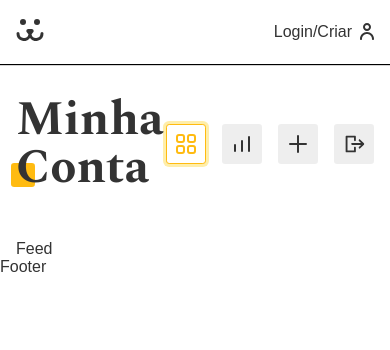
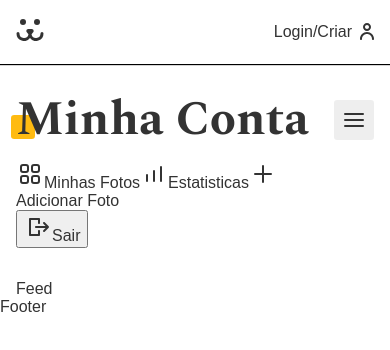
Before and after one commit to ALANVITORIO/Dogs-origamid, a React (Create React App) app: page /conta in a window 390 px wide. Shown: the top 350 px of the page. Built offline with nearby package versions, Linux system fonts and the light colour scheme; no server answers; sample sign-in values are in the browser's storage.

Commit message:
adicionando menu mobile

```diff
--- a/src/Components/User/UserHeaderNav.js
+++ b/src/Components/User/UserHeaderNav.js
@@ -1,18 +1,45 @@
 import React from 'react';
-import { NavLink } from 'react-router-dom';
+import { NavLink, useLocation, useNavigate } from 'react-router-dom';
 import { UserContext } from '../../UserContext';
 import { ReactComponent as MinhasFotos } from '../../Assets/feed.svg';
 import { ReactComponent as Estatisticas } from '../../Assets/estatisticas.svg';
 import { ReactComponent as AdicionarFoto } from '../../Assets/adicionar.svg';
 import { ReactComponent as Sair } from '../../Assets/sair.svg';
 import styles from './UserHeaderNav.module.css';
+import useMedia from '../../Hooks/useMedia';
 
 const UserHeaderNav = () => {
-  const [mobile, setMobile] = React.useState(null);
   const { userLogout } = React.useContext(UserContext);
+  const mobile = useMedia('(max-width: 40rem)');
+  const [mobileMenu, setMobileMenu] = React.useState(false);
+
+  const { pathname } = useLocation();
+  React.useEffect(() => {
+    setMobileMenu(false);
+  }, [pathname]);
+
+  function handleLogout() {
+    userLogout();
+    navigate('/login');
+  }
+
+  const navigate = useNavigate();
 
   return (
-    <nav className={styles.nav}>
+    <>
+      {mobile && (
+        <button
+          aria-label="Menu"
+          className={`${styles.mobileButton} ${mobileMenu &&
+            styles.mobileButtonActive}`}
+          onClick={() => setMobileMenu(!mobileMenu)}
+        ></button>
+      )}
+
+      <nav
+        className={`${mobile ? styles.navMobile : styles.nav}${mobileMenu &&
+          styles.navMobileActive}`}
+      >
         <NavLink to="/conta" end>
           <MinhasFotos />
           {mobile && 'Minhas Fotos'}
@@ -25,11 +52,12 @@ const UserHeaderNav = () => {
           <AdicionarFoto />
           {mobile && 'Adicionar Foto'}
         </NavLink>
-      <button onClick={userLogout}>
+        <button onClick={handleLogout}>
           <Sair />
           {mobile && 'Sair'}
         </button>
       </nav>
+    </>
   );
 };
 
--- a/src/Components/User/UserHeaderNav.module.css
+++ b/src/Components/User/UserHeaderNav.module.css
@@ -3,6 +3,7 @@
   grid-template-columns: repeat(4, 1fr);
   gap: 1rem;
 }
+
 .nav a,
 .nav button {
   background: #eee;
@@ -22,17 +23,106 @@
 .nav button:hover,
 .nav button:focus {
   background: white;
-  outline: none;
   box-shadow: 0 0 0 3px #eee;
   border-color: #333;
+  outline: none;
 }
 
-.nav a:global(.active) {
+.nav :global(a.active) {
   background: white;
   box-shadow: 0 0 0 3px #fea;
   border-color: #fb1;
 }
 
-.nav a:global(.active) svg > * {
+.nav :global(a.active) svg > * {
   fill: #fb1;
 }
+
+.mobileButton {
+  background: #eee;
+  border-radius: 0.2rem;
+  height: 40px;
+  width: 40px;
+  padding: 0px;
+  display: flex;
+  align-items: center;
+  justify-content: center;
+  border: 1px solid transparent;
+  transition: 0.1s;
+  cursor: pointer;
+}
+
+.mobileButton::after {
+  content: '';
+  display: block;
+  width: 1.2rem;
+  height: 2px;
+  border-radius: 2px;
+  background: currentColor;
+  box-shadow: 0 6px currentColor, 0 -6px currentColor;
+  transition: 0.2s;
+}
+
+.mobileButton:focus,
+.mobileButton:hover,
+.mobileButtonActive {
+  outline: none;
+  background: white;
+  box-shadow: 0 0 0 3px #fea;
+  border-color: #fb1;
+  color: #fb1;
+}
+
+.mobileButtonActive::after {
+  transform: rotate(90deg);
+  width: 4px;
+  height: 4px;
+  box-shadow: 0 8px currentColor, 0 -8px currentColor;
+}
+
+.navMobile {
+  display: block;
+  position: absolute;
+  top: 70px;
+  right: 0px;
+  padding: 0 1rem;
+  background: white;
+  box-shadow: 0 1px 2px rgba(0, 0, 0, 0.2);
+  border-radius: 0.2rem;
+  transform: translateX(-10px);
+  opacity: 0;
+  pointer-events: none;
+}
+
+.navMobileActive {
+  transition: 0.3s;
+  transform: initial;
+  opacity: 1;
+  pointer-events: initial;
+  z-index: 100;
+}
+
+.navMobile a,
+.navMobile button {
+  display: flex;
+  align-items: center;
+  background: none;
+  width: 100%;
+  border: none;
+  border-bottom: 1px solid #eee;
+  padding: 0.5rem 0;
+  cursor: pointer;
+}
+
+.navMobile a:hover svg > *,
+.navMobile button:hover svg > * {
+  fill: #fb1;
+}
+
+.navMobile button {
+  border-bottom: none;
+}
+
+.navMobile svg {
+  margin-right: 0.5rem;
+}
--- /dev/null
+++ b/src/Hooks/useMedia.js
@@ -0,0 +1,21 @@
+import React from 'react';
+
+const useMedia = (media) => {
+  const [match, setMatch] = React.useState(null);
+
+  React.useEffect(() => {
+    function changeMatch() {
+      const { matches } = window.matchMedia(media);
+      setMatch(matches);
+    }
+    changeMatch();
+    window.addEventListener('resize', changeMatch);
+    return () => {
+      window.removeEventListener('resize', changeMatch);
+    };
+  }, [media]);
+
+  return match;
+};
+
+export default useMedia;
```
Lines whose indentation alone changed are shown as unchanged.
